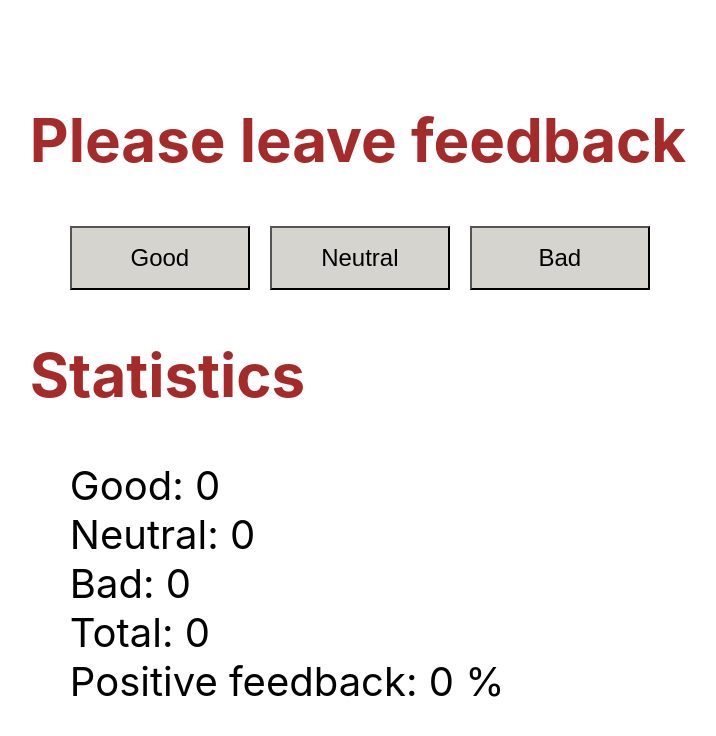
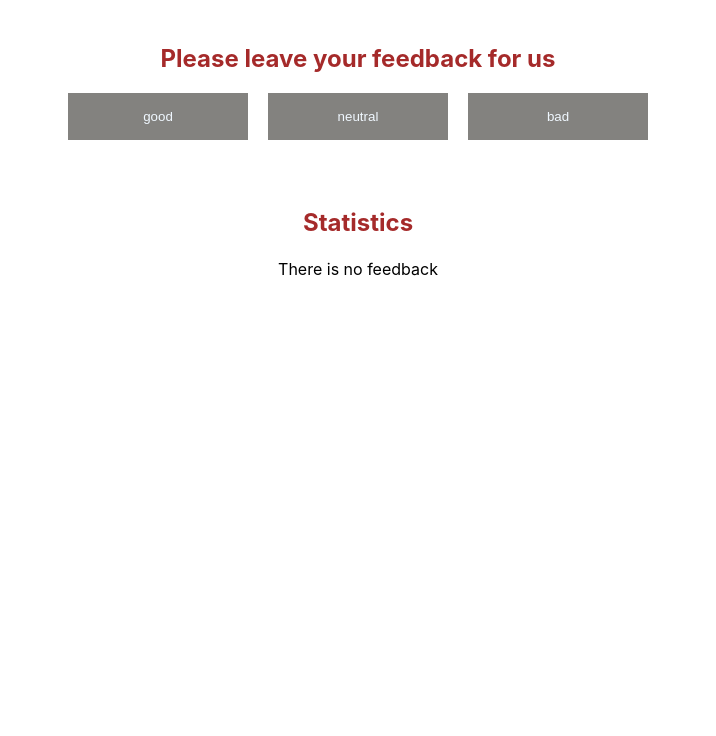
Before and after one commit to bmv000/goit-react-hw-04-feedback, a React (Create React App) app: page / in a window 1280 px wide. Shown: the top 736 px of the page, without its empty margins (282-998 px from the left). Built offline with nearby package versions, Linux system fonts and the light colour scheme.

Commit message:
done feedback

```diff
--- a/src/components/App.jsx
+++ b/src/components/App.jsx
@@ -1,21 +1,66 @@
-import React from "react";
-import GiveFeedback from "./GiveFeedback/GiveFeedback"
+// import GiveFeedback from "./GiveFeedback/GiveFeedback"
+
+import { Component } from 'react';
+import { Statistics } from './Statistics/Statistics';
+import { FeedbackOptions } from './FeedbackOptions/FeedbackOptions';
+import { Section } from './Section/Section';
+import { Notification } from './Notification/Notification';
 
 
-export const App = () => {
-  return (
-    <div
-      style={{
-        height: '100vh',
-        display: 'flex',
-        justifyContent: 'center',
-        alignItems: 'center',
-        fontSize: 40,
+class App extends Component {
+  state = {
+    good: 0,
+    neutral: 0,
+    bad: 0,
+  };
 
-        color: '#010101'
-      }}
-    >
-     <GiveFeedback/>
-    </div>
-  );
+  onLeaveFeedback = statusFeedback => {
+    this.setState(prevState => ({
+      [statusFeedback]: prevState[statusFeedback] + 1,
+    }));
+  };
+
+  countTotalFeedback() {
+    const { good, neutral, bad } = this.state;
+    return good + neutral + bad;
+  }
+
+  countPositiveFeedbackPercentage() {
+    const { good } = this.state;
+    const positiveFeedbackPercentage = Math.round(
+      (good * 100) / this.countTotalFeedback()
+    );
+    return good ? positiveFeedbackPercentage : 0;
+  }
+
+  render() {
+    const { good, neutral, bad } = this.state;
+    const optionsForFeedback = Object.keys(this.state);
+
+    return (
+      <>
+        <Section title="Please leave your feedback for us">
+          <FeedbackOptions
+            options={optionsForFeedback}
+            onLeaveFeedback={this.onLeaveFeedback}
+          />
+        </Section>
+        <Section title="Statistics">
+          {this.countTotalFeedback() === 0 ? (
+            <Notification message="There is no feedback" />
+          ) : (
+            <Statistics
+              good={good}
+              neutral={neutral}
+              bad={bad}
+              total={this.countTotalFeedback()}
+              positivePercentage={this.countPositiveFeedbackPercentage()}
+            />
+          )}
+        </Section>
+      </>
+    )
+  }
 };
+
+export default App;
--- /dev/null
+++ b/src/components/FeedbackOptions/FeedbackOptions.jsx
@@ -0,0 +1,27 @@
+import { PropTypes } from 'prop-types';
+import css from './FeedbackOptions.module.css';
+
+export const FeedbackOptions = ({ options, onLeaveFeedback }) => {
+    return (
+      <div className={css.button__list}>
+        {options.map(option => {
+          return (
+            <button
+              className={css.button}
+              type="button"
+              key={option}
+              onClick={() => onLeaveFeedback(option)}
+            >
+              {option}
+            </button>
+          );
+        })}
+      </div>
+    );
+}
+
+
+FeedbackOptions.propTypes = {
+  options: PropTypes.arrayOf(PropTypes.string).isRequired,
+  onLeaveFeedback: PropTypes.func.isRequired,
+};
--- /dev/null
+++ b/src/components/FeedbackOptions/FeedbackOptions.module.css
@@ -0,0 +1,18 @@
+.button__list{
+     list-style: none;
+     display: flex;
+    justify-content: center;
+     margin: 0;
+     gap: 20px;
+
+
+}
+.button{
+    width: 180px;
+     padding: 16px;
+    border: none;
+    background-color:rgb(131, 130, 127);
+    color: aliceblue;
+   cursor: pointer;
+
+}
--- /dev/null
+++ b/src/components/Notification/Notification.jsx
@@ -0,0 +1,10 @@
+import { PropTypes } from 'prop-types';
+import css from './Notification.module.css';
+
+export const Notification = ({ message }) => (
+  <div className={css.notification}>{message}</div>
+);
+
+Notification.propTypes = {
+  message: PropTypes.string.isRequired,
+};
--- /dev/null
+++ b/src/components/Notification/Notification.module.css
@@ -0,0 +1,6 @@
+.notification{
+     margin: 0;
+    font-size: 16px;
+    font-weight: 500px;
+    line-height: 1.5;
+}
--- /dev/null
+++ b/src/components/Section/Section.jsx
@@ -0,0 +1,13 @@
+import { PropTypes } from 'prop-types';
+import css from './Section.module.css';
+
+export const Section = ({ title, children }) => (
+  <section className={css.section}>
+    <h2 className={css.title}>{title}</h2>
+    {children}
+  </section>
+);
+
+Section.propTypes = {
+  title: PropTypes.string.isRequired,
+};
--- /dev/null
+++ b/src/components/Section/Section.module.css
@@ -0,0 +1,8 @@
+.section{
+    margin: 0;
+    padding: 24px 48px;
+    text-align: center;
+}
+.title{
+    color: brown
+}
--- /dev/null
+++ b/src/components/Statistics/Statistics.jsx
@@ -0,0 +1,34 @@
+
+import { PropTypes } from 'prop-types';
+import css from './Statistics.module.css';
+
+export const Statistics = ({good, neutral, bad, total, positivePercentage}) => {
+    return (
+      <ul className={css.statistics__list}>
+        <li className={css.statistics__item}>
+          Good: <span>{good}</span>
+        </li>
+        <li className={css.statistics__item}>
+          Neutral: <span>{neutral}</span>
+        </li>
+        <li className={css.statistics__item}>
+          Bad: <span>{bad}</span>
+        </li>
+        <li className={css.statistics__item}>
+          Total: <span>{total}</span>
+        </li>
+        <li className={css.statistics__item}>
+          Positive feedback:
+          <span>{positivePercentage} %</span>
+        </li>
+      </ul>
+    );
+
+}
+Statistics.propTypes = {
+  good: PropTypes.number.isRequired,
+  neutral: PropTypes.number.isRequired,
+  bad: PropTypes.number.isRequired,
+  total: PropTypes.number.isRequired,
+  positivePercentage: PropTypes.number.isRequired,
+};
--- /dev/null
+++ b/src/components/Statistics/Statistics.module.css
@@ -0,0 +1,6 @@
+.statistics__list{
+   list-style: none;
+}
+.statistics__item{
+    font-size: 18px;
+}
--- a/src/index.js
+++ b/src/index.js
@@ -1,6 +1,6 @@
 import React from 'react';
 import ReactDOM from 'react-dom/client';
-import { App } from 'components/App';
+import App  from 'components/App';
 import './index.css';
 
 ReactDOM.createRoot(document.getElementById('root')).render(
```
Also changed, not shown: src/components/GiveFeedback/GiveFeedback.jsx (+25 -0 lines).
